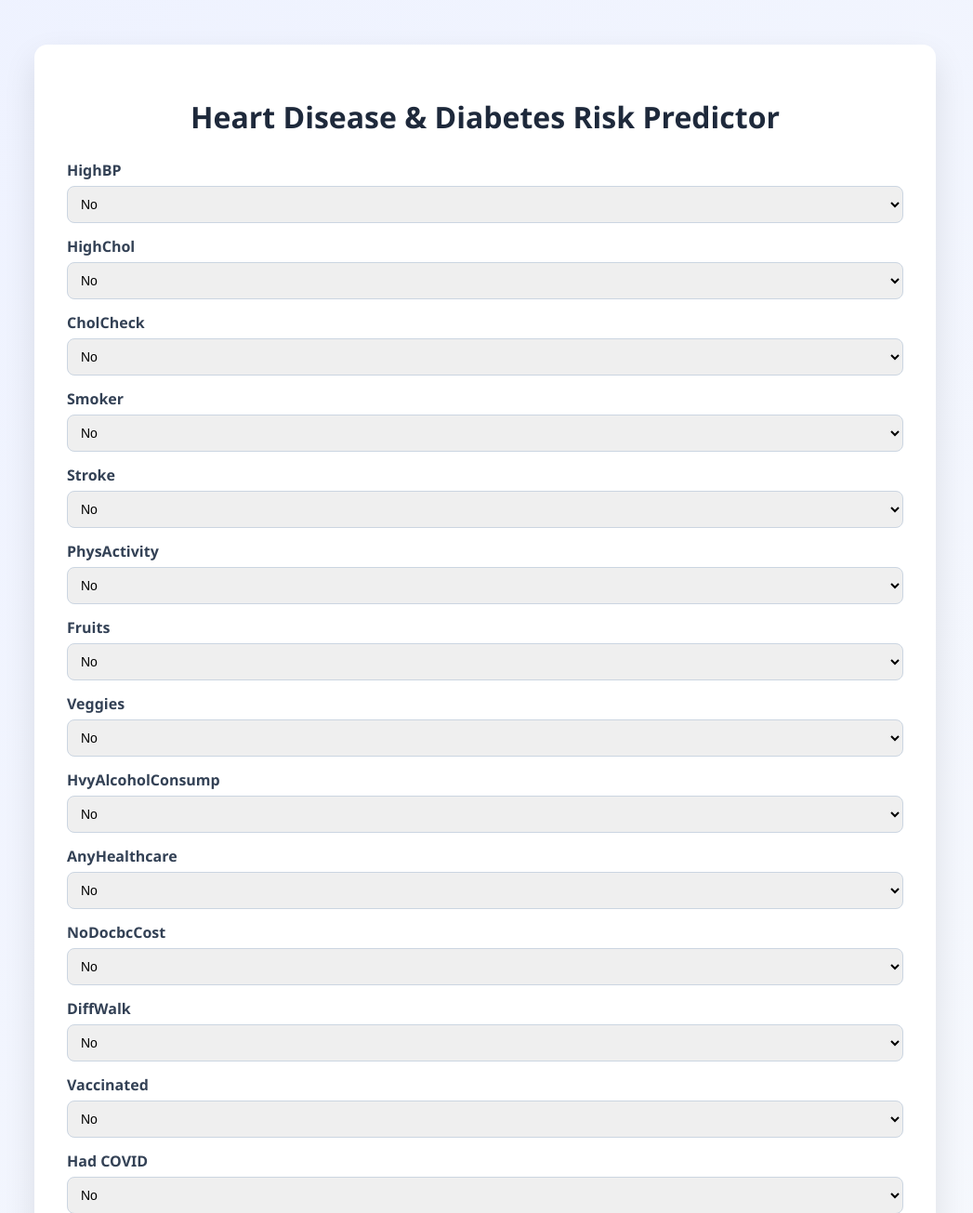
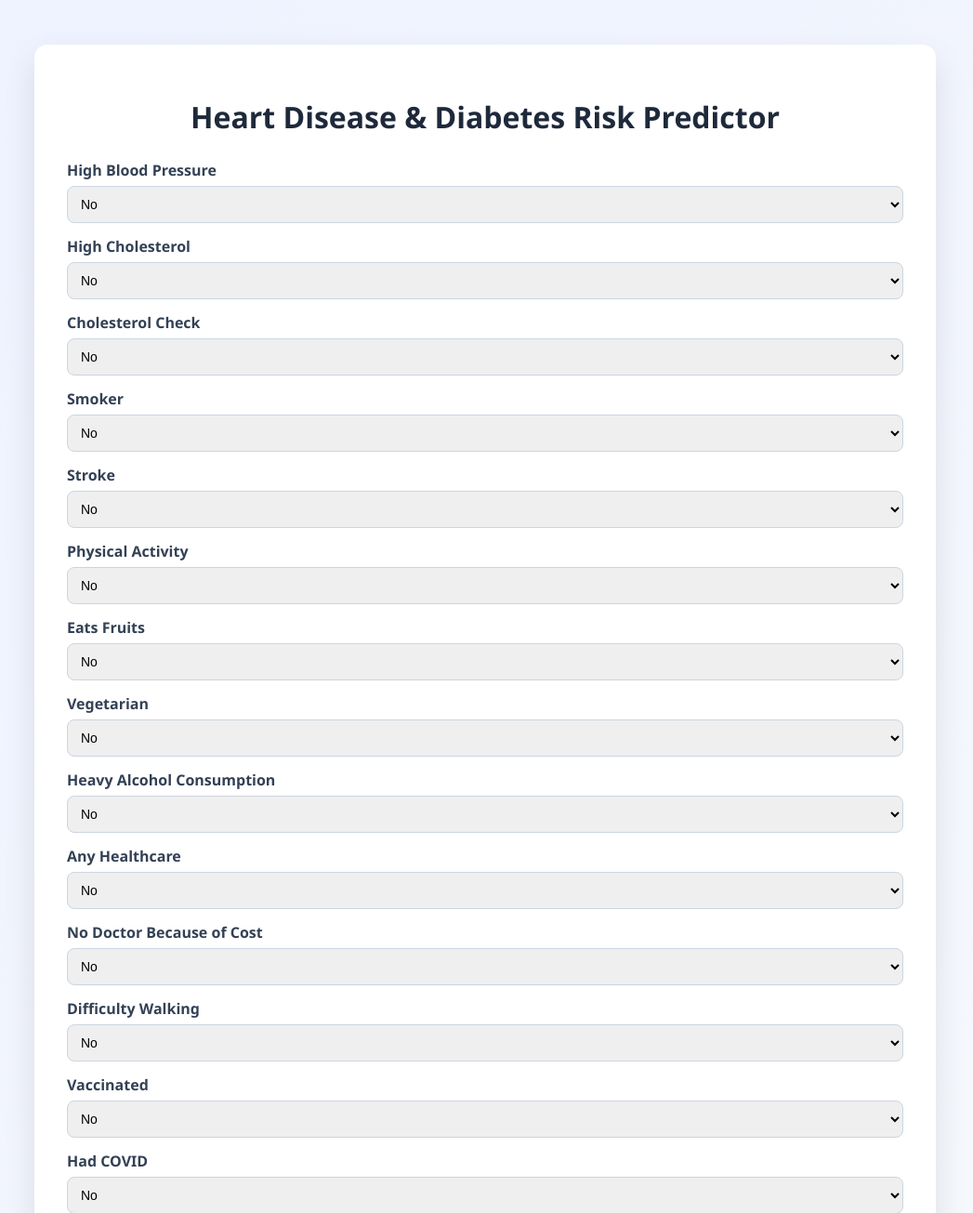
Before and after one commit to Ravindu-Pathirana/HealthCare, a Flask app: page / in a window 1280 px wide. Shown: the top 1305 px of the page at 93% size, without its empty margins (118-1165 px from the left). Run offline with Flask 3, Linux system fonts and the light colour scheme; parts of the project's set-up code (start-up, migrations or seed data) failed here and were passed over.

Commit message:
Update index.html

```diff
--- a/templates/index.html
+++ b/templates/index.html
@@ -30,9 +30,9 @@
     <form method="POST" action="/predict" onsubmit="return validateForm()">
 
         {% for field in [
-            'HighBP','HighChol','CholCheck','Smoker','Stroke','PhysActivity',
-            'Fruits','Veggies','HvyAlcoholConsump','AnyHealthcare',
-            'NoDocbcCost','DiffWalk','Vaccinated','Had_COVID'
+            'High Blood Pressure','High Cholesterol','Cholesterol Check','Smoker','Stroke','Physical Activity',
+            'Eats Fruits','Vegetarian','Heavy Alcohol Consumption','Any Healthcare',
+            'No Doctor Because of Cost','Difficulty Walking','Vaccinated','Had COVID'
         ] %}
         <div class="form-group">
             <label>{{ field.replace('_',' ') }}</label>
```
